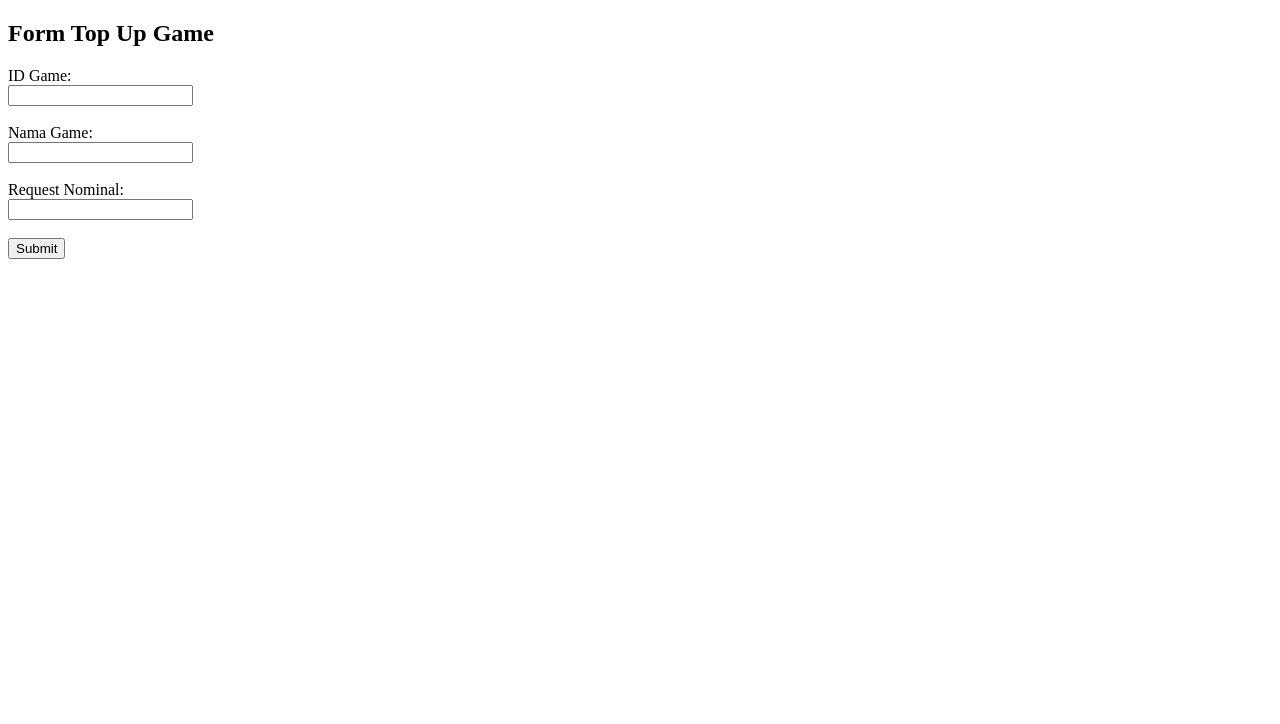
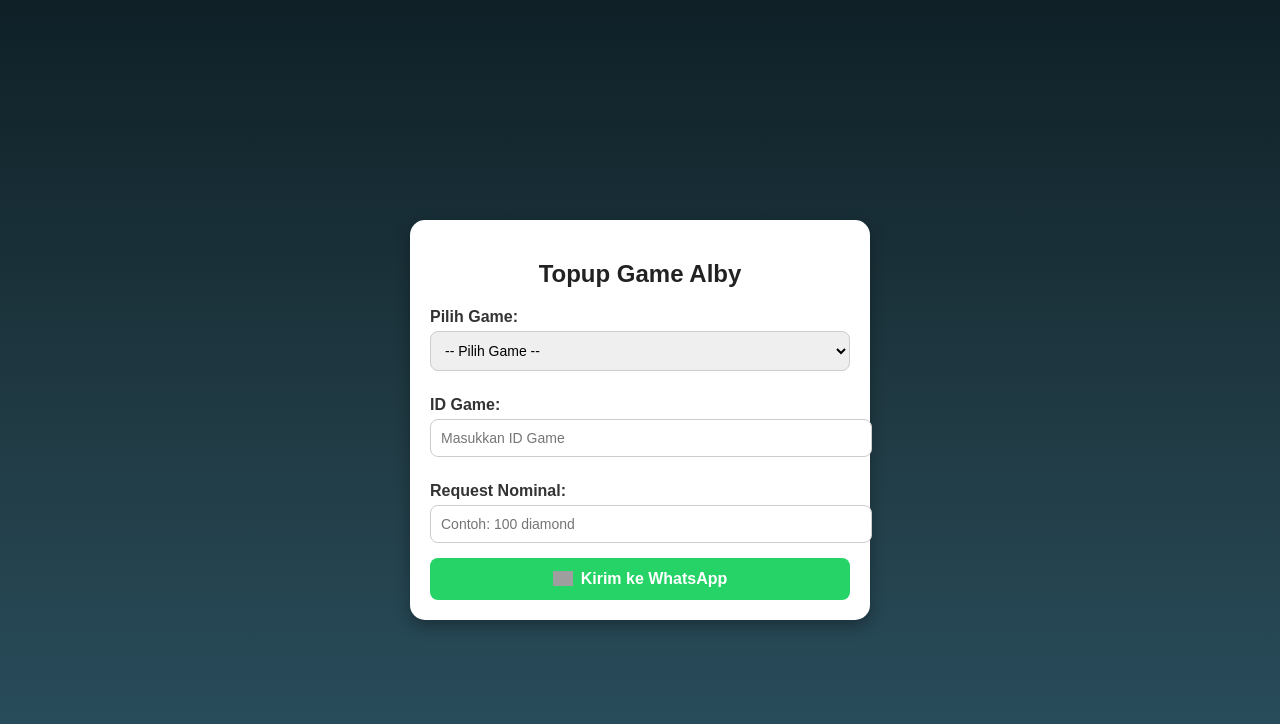
Before and after one commit to albypro2026-dev/Topup-webAlby, a plain HTML site: page index.html in a window 1280 px wide. Drawn offline with Linux system fonts and the light colour scheme; grey boxes are pictures that could not be loaded.

Commit message:
Add files via upload

```diff
--- a/index.html
+++ b/index.html
@@ -3,49 +3,185 @@
 <head>
   <meta charset="UTF-8">
   <meta name="viewport" content="width=device-width, initial-scale=1.0">
-  <title>Top Up Game</title>
+  <title>Topup Game Alby</title>
+  <style>
+    body {
+      margin: 0;
+      font-family: Arial, sans-serif;
+      background: linear-gradient(to bottom, #0f2027, #203a43, #2c5364);
+      color: #333;
+      display: flex;
+      justify-content: center;
+      align-items: center;
+      min-height: 100vh;
+      padding: 20px;
+    }
+    .card {
+      background: #fff;
+      padding: 20px;
+      border-radius: 15px;
+      box-shadow: 0 6px 15px rgba(0,0,0,0.3);
+      max-width: 420px;
+      width: 100%;
+      text-align: center;
+    }
+    h2 {
+      margin-bottom: 20px;
+      color: #222;
+    }
+    label {
+      font-weight: bold;
+      display: block;
+      margin: 10px 0 5px;
+      text-align: left;
+    }
+    input, select {
+      width: 100%;
+      padding: 10px;
+      margin-bottom: 15px;
+      border: 1px solid #ccc;
+      border-radius: 8px;
+      font-size: 14px;
+    }
+    button {
+      width: 100%;
+      padding: 12px;
+      background-color: #25D366;
+      color: white;
+      border: none;
+      border-radius: 8px;
+      font-size: 16px;
+      cursor: pointer;
+      font-weight: bold;
+      display: flex;
+      justify-content: center;
+      align-items: center;
+      gap: 8px;
+    }
+    button:hover {
+      background-color: #1ebe5a;
+    }
+    .game-option {
+      display: flex;
+      align-items: center;
+      gap: 8px;
+    }
+    .game-option img {
+      width: 20px;
+      height: 20px;
+      border-radius: 4px;
+      object-fit: cover;
+    }
+  </style>
 </head>
 <body>
-  <h2>Form Top Up Game</h2>
-  <form id="topupForm">
-    <label>ID Game:</label><br>
-    <input type="text" id="gameId" required><br><br>
 
-    <label>Nama Game:</label><br>
-    <input type="text" id="game" required><br><br>
+  <div class="card">
+    <h2>Topup Game Alby</h2>
 
-    <label>Request Nominal:</label><br>
-    <input type="text" id="nominal" required><br><br>
+    <form onsubmit="kirimWhatsApp(event)">
+      <!-- Pilih Game -->
+      <label>Pilih Game:</label>
+      <select id="game" onchange="tampilkanForm()" required>
+        <option value="">-- Pilih Game --</option>
+        <option value="Free Fire">🔥 Free Fire</option>
+        <option value="Mobile Legends">⚔️ Mobile Legends</option>
+        <option value="PUBG Mobile">🔫 PUBG Mobile</option>
+        <option value="Genshin Impact">🌌 Genshin Impact</option>
+        <option value="Higgs Domino">🎲 Higgs Domino</option>
+        <option value="Call of Duty Mobile">🎯 Call of Duty Mobile</option>
+        <option value="Valorant">💥 Valorant</option>
+        <option value="Arena of Valor">🏹 Arena of Valor</option>
+        <option value="Clash of Clans">🏰 Clash of Clans</option>
+        <option value="Roblox">🕹️ Roblox</option>
+      </select>
 
-    <button type="submit">Submit</button>
-  </form>
+      <!-- ID Game umum -->
+      <div id="umumFields">
+        <label>ID Game:</label>
+        <input type="text" id="idgame" placeholder="Masukkan ID Game">
+      </div>
 
-  <p id="result"></p>
+      <!-- Mobile Legends khusus -->
+      <div id="mlFields" style="display:none;">
+        <label>ID Pemain:</label>
+        <input type="text" id="ml_id" placeholder="Contoh: 12345678">
+
+        <label>ID Server:</label>
+        <input type="text" id="ml_server" placeholder="Contoh: 1234">
+
+        <label>Nama Pemain:</label>
+        <input type="text" id="ml_nama" placeholder="Masukkan nama pemain">
+      </div>
+
+      <!-- Roblox khusus -->
+      <div id="robloxFields" style="display:none;">
+        <label>Nama Pengguna Roblox:</label>
+        <input type="text" id="roblox_nama" placeholder="Contoh: Alby123">
+      </div>
+
+      <!-- Nominal -->
+      <label>Request Nominal:</label>
+      <input type="text" id="nominal" placeholder="Contoh: 100 diamond" required>
+
+      <button type="submit">
+        <img src="https://upload.wikimedia.org/wikipedia/commons/6/6b/WhatsApp.svg" width="20">
+        Kirim ke WhatsApp
+      </button>
+    </form>
+  </div>
 
   <script>
-    const form = document.getElementById("topupForm");
+    function tampilkanForm() {
+      var game = document.getElementById("game").value;
+      var umumFields = document.getElementById("umumFields");
+      var mlFields = document.getElementById("mlFields");
+      var robloxFields = document.getElementById("robloxFields");
 
-    form.addEventListener("submit", function(e) {
-      e.preventDefault();
+      if (game === "Mobile Legends") {
+        umumFields.style.display = "none";
+        robloxFields.style.display = "none";
+        mlFields.style.display = "block";
+      } else if (game === "Roblox") {
+        umumFields.style.display = "none";
+        mlFields.style.display = "none";
+        robloxFields.style.display = "block";
+      } else {
+        mlFields.style.display = "none";
+        robloxFields.style.display = "none";
+        umumFields.style.display = "block";
+      }
+    }
 
-      const gameId = document.getElementById("gameId").value;
-      const game = document.getElementById("game").value;
-      const nominal = document.getElementById("nominal").value;
+    function kirimWhatsApp(event) {
+      event.preventDefault();
 
-      // Simpan ke LocalStorage
-      let data = { gameId, game, nominal };
-      localStorage.setItem("topupData", JSON.stringify(data));
+      var game = document.getElementById("game").value;
+      var nominal = document.getElementById("nominal").value;
+      var pesan = "Halo Admin, saya mau topup:\n\nGame: " + game + "\n";
 
-      // Nomor WhatsApp (ganti sesuai nomor kamu)
-      let nomor = "62083866020200"; // ganti dengan nomor penjual
-      let pesan = encodeURIComponent(
-        `Assalammualaikum Alby, saya mau top up:\nID: ${gameId}\nGame: ${game}\nRequest Nominal: ${nominal}`
-      );
-      let linkWA = `https://wa.me/${nomor}?text=${pesan}`;
+      if (game === "Mobile Legends") {
+        var id = document.getElementById("ml_id").value;
+        var server = document.getElementById("ml_server").value;
+        var nama = document.getElementById("ml_nama").value;
+        pesan += "ID Pemain: " + id + "\nServer: " + server + "\nNama: " + nama + "\n";
+      } else if (game === "Roblox") {
+        var namaRoblox = document.getElementById("roblox_nama").value;
+        pesan += "Username Roblox: " + namaRoblox + "\n";
+      } else {
+        var idgame = document.getElementById("idgame").value;
+        pesan += "ID: " + idgame + "\n";
+      }
 
-      // Redirect otomatis ke WhatsApp
-      window.location.href = linkWA;
-    });
+      pesan += "Nominal: " + nominal;
+
+      // Nomor WhatsApp kamu
+      var nomor = "62083866020200";
+
+      var url = "https://wa.me/" + nomor + "?text=" + encodeURIComponent(pesan);
+      window.open(url, "_blank");
+    }
   </script>
+
 </body>
 </html>
```
